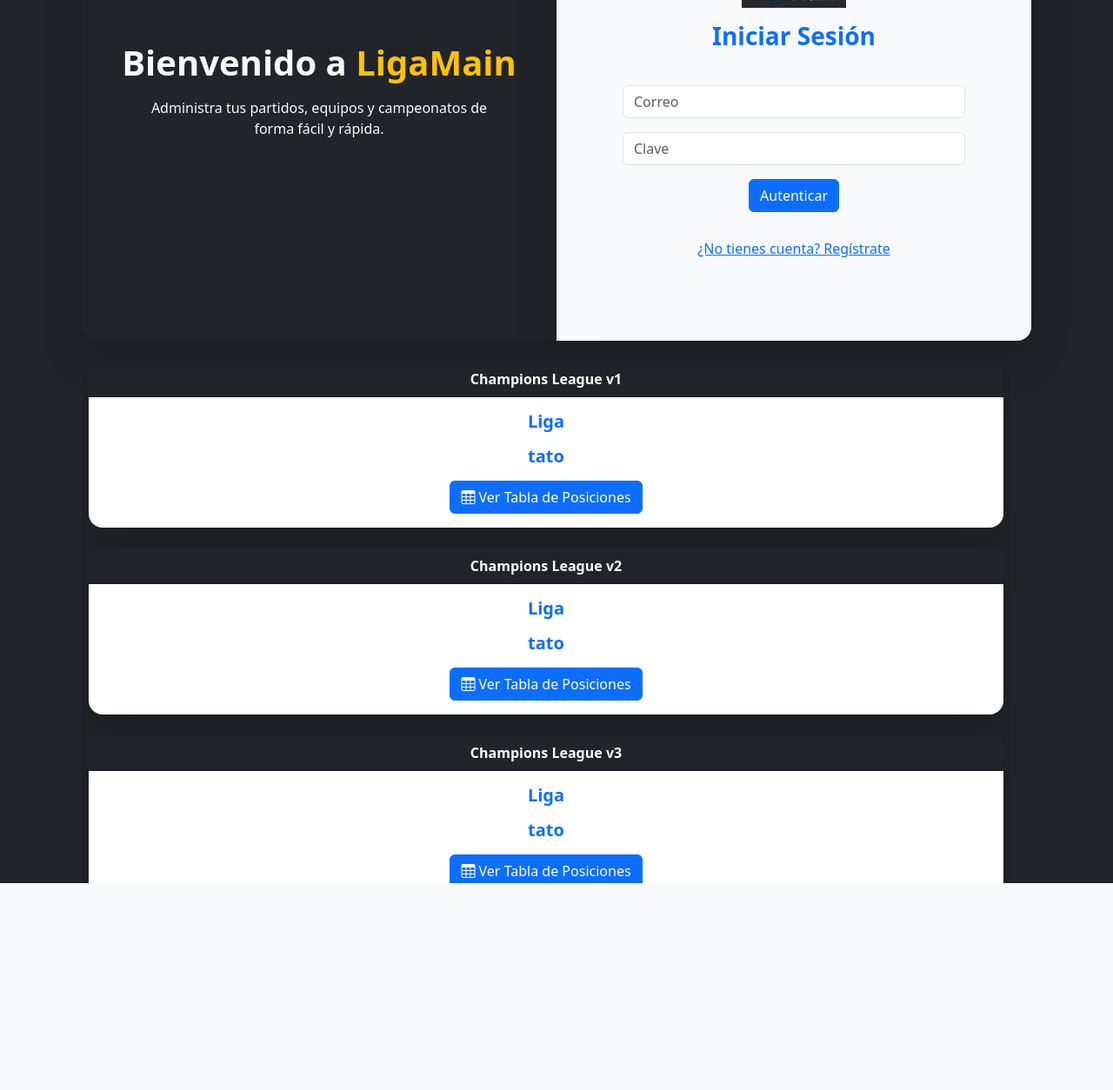
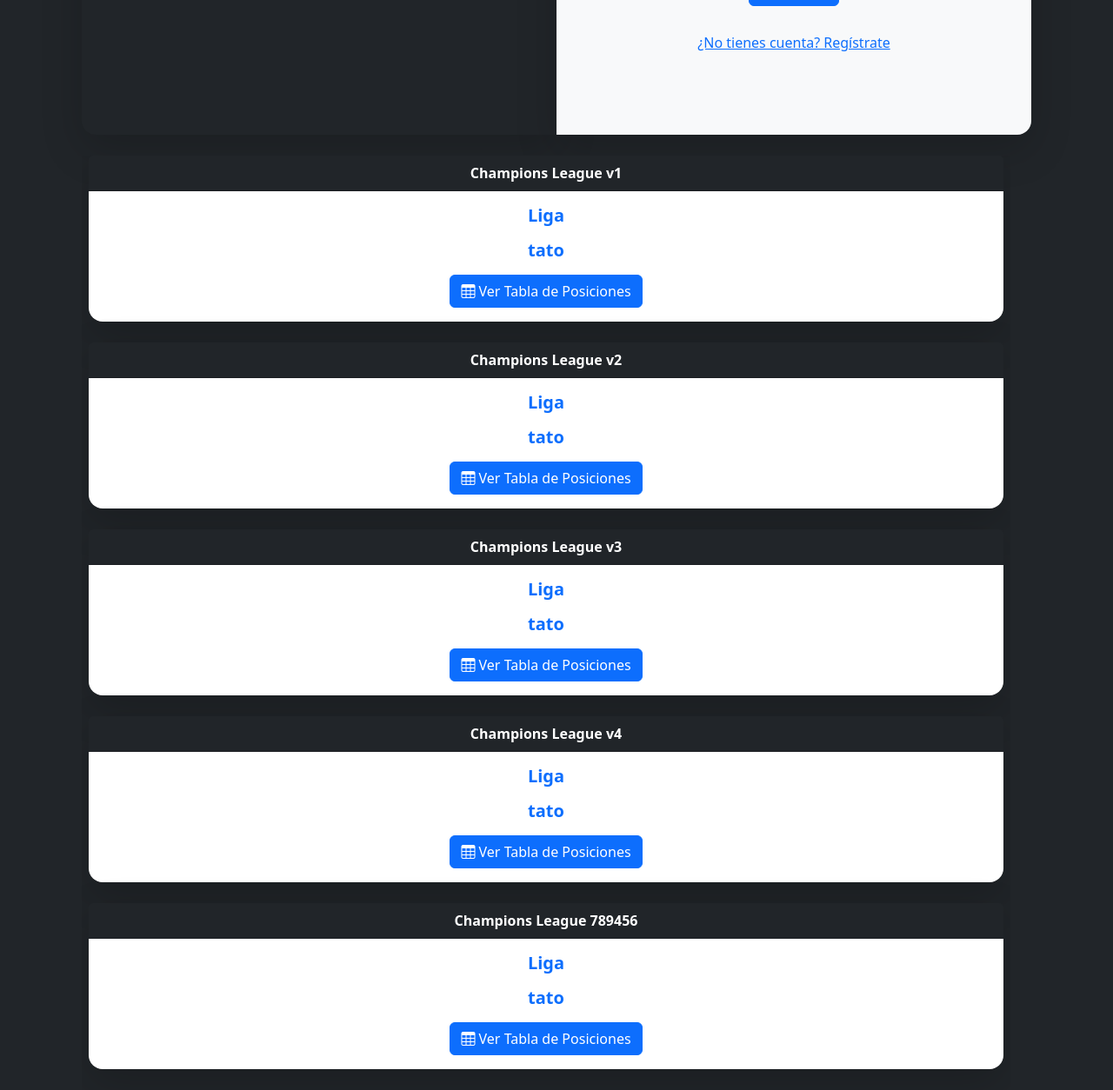
Before and after one commit to Mate0521/LigaMain, a PHP site: page / in a window 1280 px wide. Shown: the whole page at 87% size. Before the commit the page ends 1016 px from the top, so only its background shows below. Run offline with PHP 8.4, Linux system fonts and the light colour scheme; data comes from the database, SQL or seed files in the repository.

Commit message:
actualización de vista login

```diff
--- a/views/Login.php
+++ b/views/Login.php
@@ -79,7 +79,7 @@ $campeonatos = $camp->listarCampeonatosAll();
   </div>
   <!-- card de tabla de pos -->
 	<div class="row mt-4">
-		<div class="overflow-auto px-2" style="max-height: 75vh;">
+		<div class="overflow-auto px-2">
 			<?php foreach ($campeonatos as $campeonato): ?>
 				<div class="card mb-4 border-0 shadow-lg rounded-4 animate__animated animate__fadeInUp">
 					<div class="card-header bg-dark text-white fw-bold">
```
